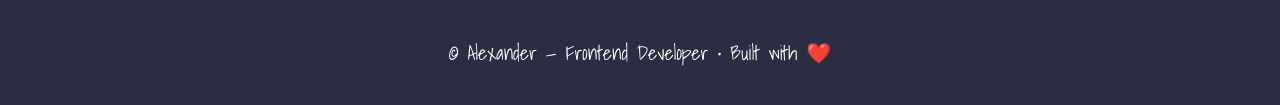
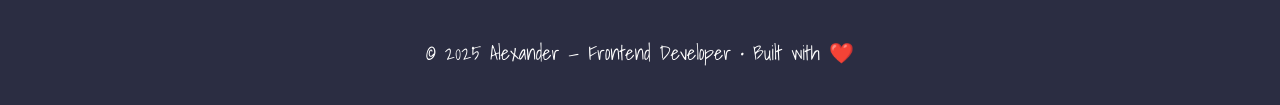
Before and after one commit to knopchHQ/lasagna-recipe, a plain HTML site: page index.html in a window 1280 px wide. Shown: the part 6644-6749 px from the top of the page. Drawn offline with Linux system fonts and the light colour scheme.

Commit message:
added auto year update

```diff
--- a/index.html
+++ b/index.html
@@ -168,8 +168,9 @@
   </main>
   <footer>
         <div class="footer">
-            <p class="footer-text">© <span id="year"></span> Alexander — Frontend Developer • Built with ❤️</p>
+            <p class="footer-text">© <span id="currentYear"></span> Alexander — Frontend Developer • Built with ❤️</p>
         </div>
   </footer>
+  <script src="script.js"></script>
 </body>
 </html>
--- /dev/null
+++ b/script.js
@@ -0,0 +1,2 @@
+// Auto year update
+document.getElementById('currentYear').textContent = new Date().getFullYear();
```
